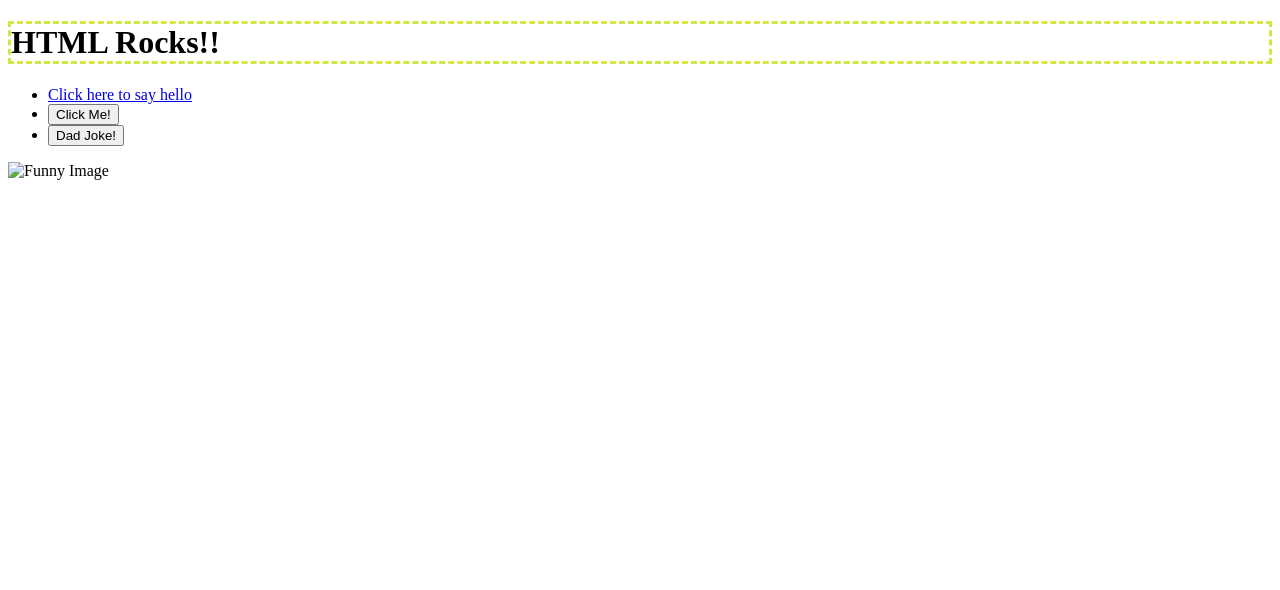
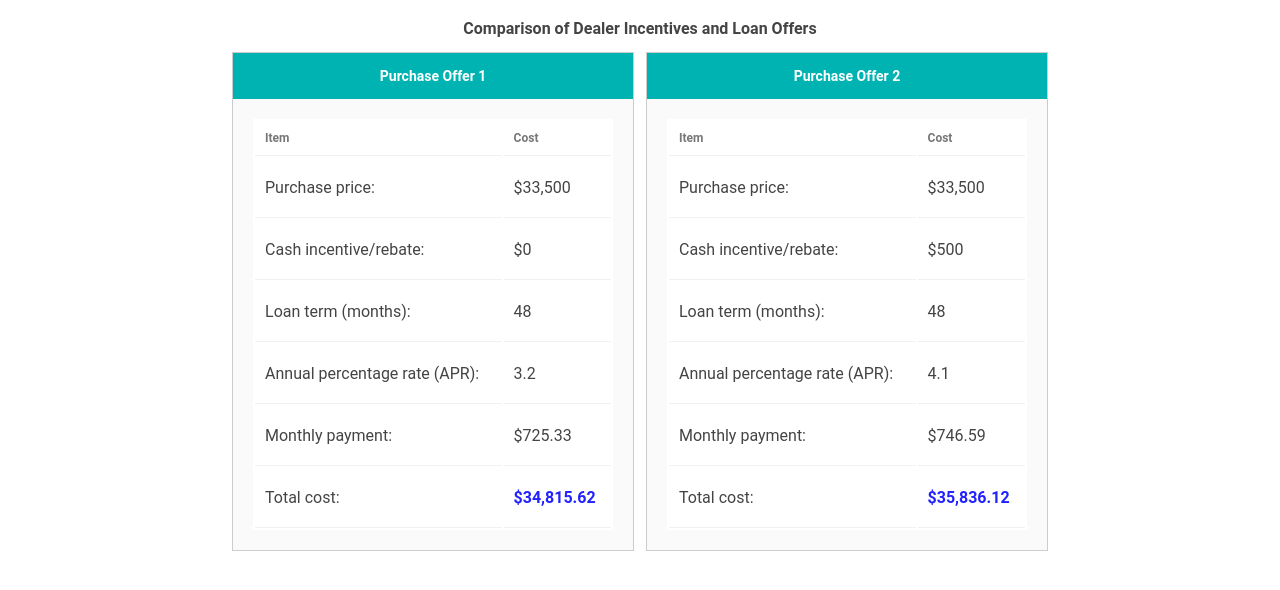
Before and after one commit to QuantumBaboon367-SchoolAccountLol/05.03-Lab---Advanced-CSS, a website: page index.html in a window 1280 px wide. Drawn offline with Linux system fonts and the light colour scheme; files that its build step writes are made by us from their sources.

Commit message:
Lab Complete

```diff
--- a/index.html
+++ b/index.html
@@ -1,25 +1,90 @@
-<!doctype html>
-<html>
-
 <head>
   <meta charset="utf-8">
-  <title>CS208 - Starter Code (UPDATE ME)!</title>
+  <title>Comparison Thingamabob</title>
   <meta name="description" content="">
   <meta name="viewport" content="width=device-width, initial-scale=1">
   <link rel="stylesheet" href="style.css">
 </head>
 
 <body>
-  <h1>HTML Rocks!!</h1>
-  <ul>
-  <li><a href="/hello">Click here to say hello</a></li>
-  <li><button id="hello-link">Click Me!</button></li>
-  <li><button id="joke-button">Dad Joke!</button></li>
-  <script src="script.js"></script>
-  </ul>
-  <img src="funny.png" alt="Funny Image" width="300" height="200">
+  <div class="container">
 
-  <h2 id="joke-display"></h2>
+    <h1>Comparison of Dealer Incentives and Loan Offers</h1>
+
+    <!--Offer 1-->
+    <section class="offer">
+      <h2 class="offer-title">Purchase Offer 1</h2>
+      <div class="offer-contents">
+        <table>
+          <tr>
+            <th>Item</th>
+            <th>Cost</th>
+          </tr>
+          <tr>
+            <td>Purchase price:</td>
+            <td>$33,500</td>
+          </tr>
+          <tr>
+            <td>Cash incentive/rebate:</td>
+            <td>$0</td>
+          </tr>
+          <tr>
+            <td>Loan term (months):</td>
+            <td>48</td>
+          </tr>
+          <tr>
+            <td>Annual percentage rate (APR):</td>
+            <td>3.2</td>
+          </tr>
+          <tr>
+            <td>Monthly payment:</td>
+            <td>$725.33</td>
+          </tr>
+          <tr>
+            <td>Total cost:</td>
+            <td class="final-value">$34,815.62</td>
+          </tr>
+        </table>
+      </div>
+    </section>
+
+    <!--Offer 2-->
+    <section class="offer">
+      <h2 class="offer-title">Purchase Offer 2</h2>
+      <div class="offer-contents">
+        <table>
+          <tr>
+            <th>Item</th>
+            <th>Cost</th>
+          </tr>
+          <tr>
+            <td>Purchase price:</td>
+            <td>$33,500</td>
+          </tr>
+          <tr>
+            <td>Cash incentive/rebate:</td>
+            <td>$500</td>
+          </tr>
+          <tr>
+            <td>Loan term (months):</td>
+            <td>48</td>
+          </tr>
+          <tr>
+            <td>Annual percentage rate (APR):</td>
+            <td>4.1</td>
+          </tr>
+          <tr>
+            <td>Monthly payment:</td>
+            <td>$746.59</td>
+          </tr>
+          <tr>
+            <td>Total cost:</td>
+            <td class="final-value">$35,836.12</td>
+          </tr>
+        </table>
+      </div>
+    </section>
+  </div>
 </body>
 
 </html>
```
Also changed, not shown: dist/style.css, 1 other file.
